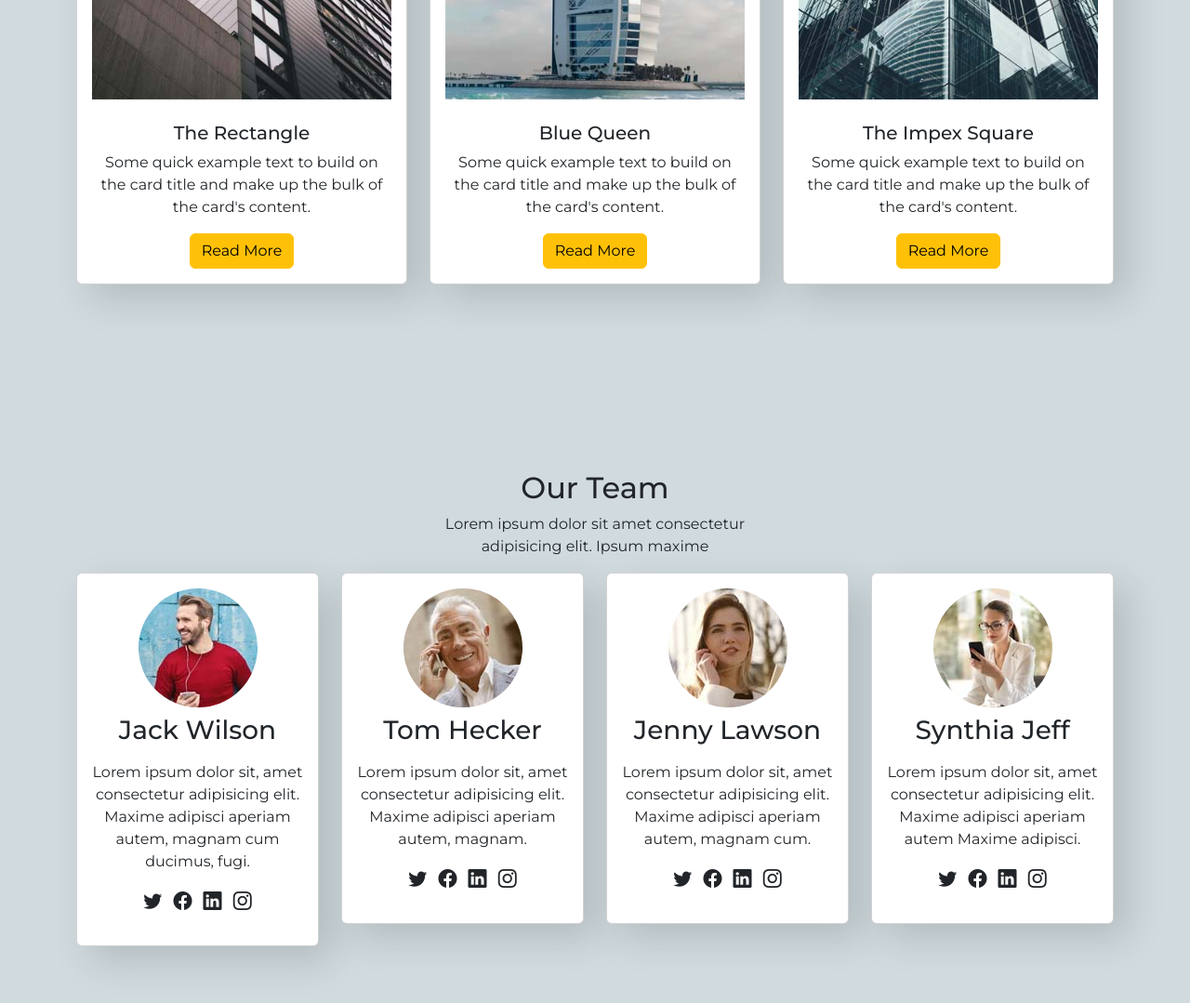
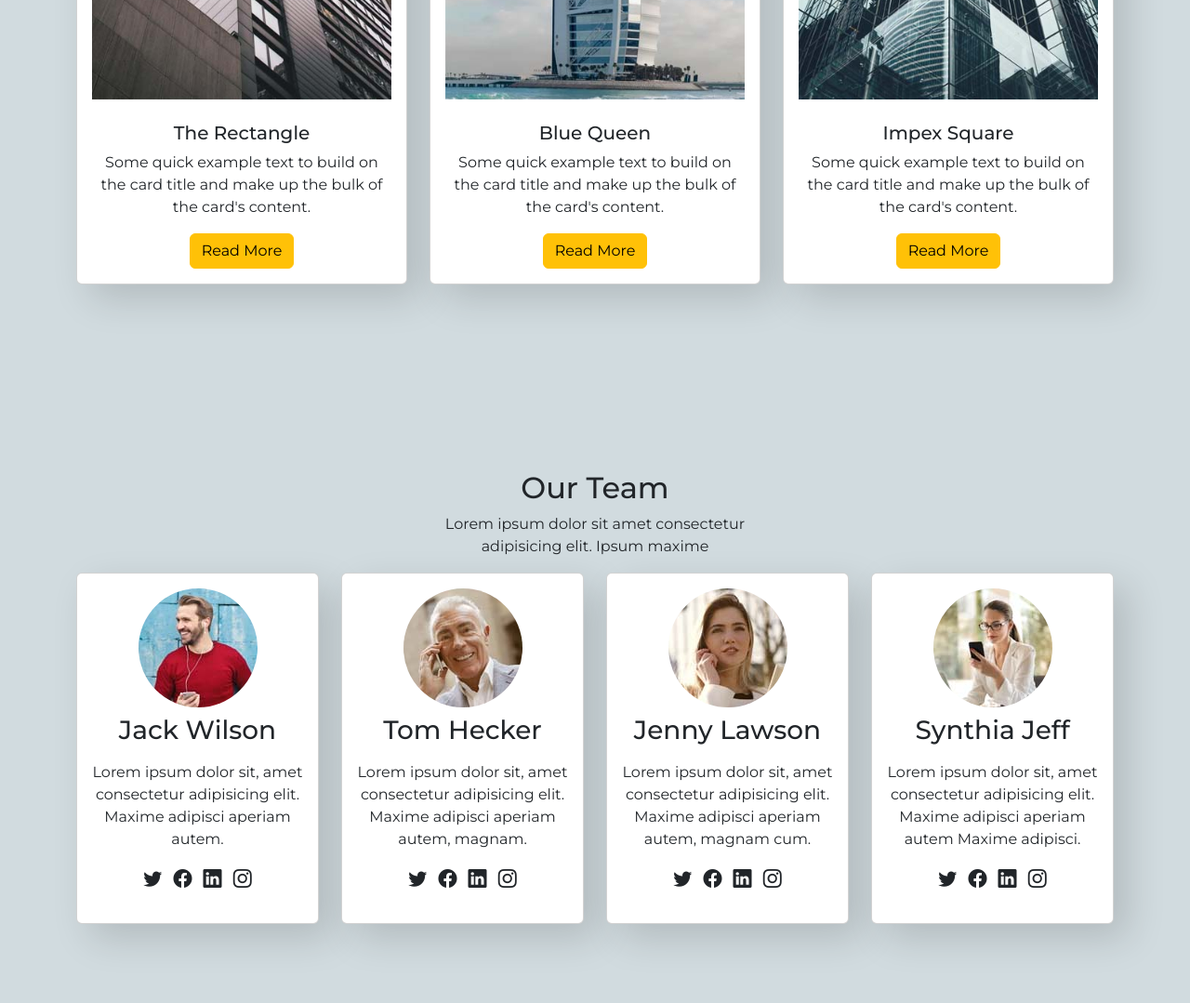
Before and after one commit to alokjayaraj/Bootstrap-Project, a plain HTML site: page index.html in a window 1280 px wide. Shown: the part 2600-3679 px from the top of the page at 93% size. Drawn offline with nearby package versions, Linux system fonts and the light colour scheme.

Commit message:
made text inside team and portfolio

```diff
--- a/index.html
+++ b/index.html
@@ -196,7 +196,7 @@
 
         <img src="./img/project-3.jpg" class="card-img-top image-fluid mb-4" alt="...">
 
-          <h5 class="card-title">The Impex Square</h5>
+          <h5 class="card-title">Impex Square</h5>
           <p class="card-text">Some quick example text to build on the card title and make up the bulk of the card's content.</p>
           <a href="#" class="btn btn-warning">Read More</a>
         </div>
@@ -225,7 +225,7 @@
           <img src="./img/team-1.jpg" alt="..." class="image-fluid rounded-circle"  >
 
             <h3 class="card-title py-2">Jack Wilson</h3>
-            <p class="card-text">Lorem ipsum dolor sit, amet consectetur adipisicing elit. Maxime adipisci aperiam autem, magnam cum ducimus, fugi.</p>
+            <p class="card-text">Lorem ipsum dolor sit, amet consectetur adipisicing elit. Maxime adipisci aperiam autem.</p>
             <p class="socials">
             <i class="bi bi-twitter text-dark mx-1"></i>
             <i class="bi bi-facebook text-dark mx-1"></i>
```
